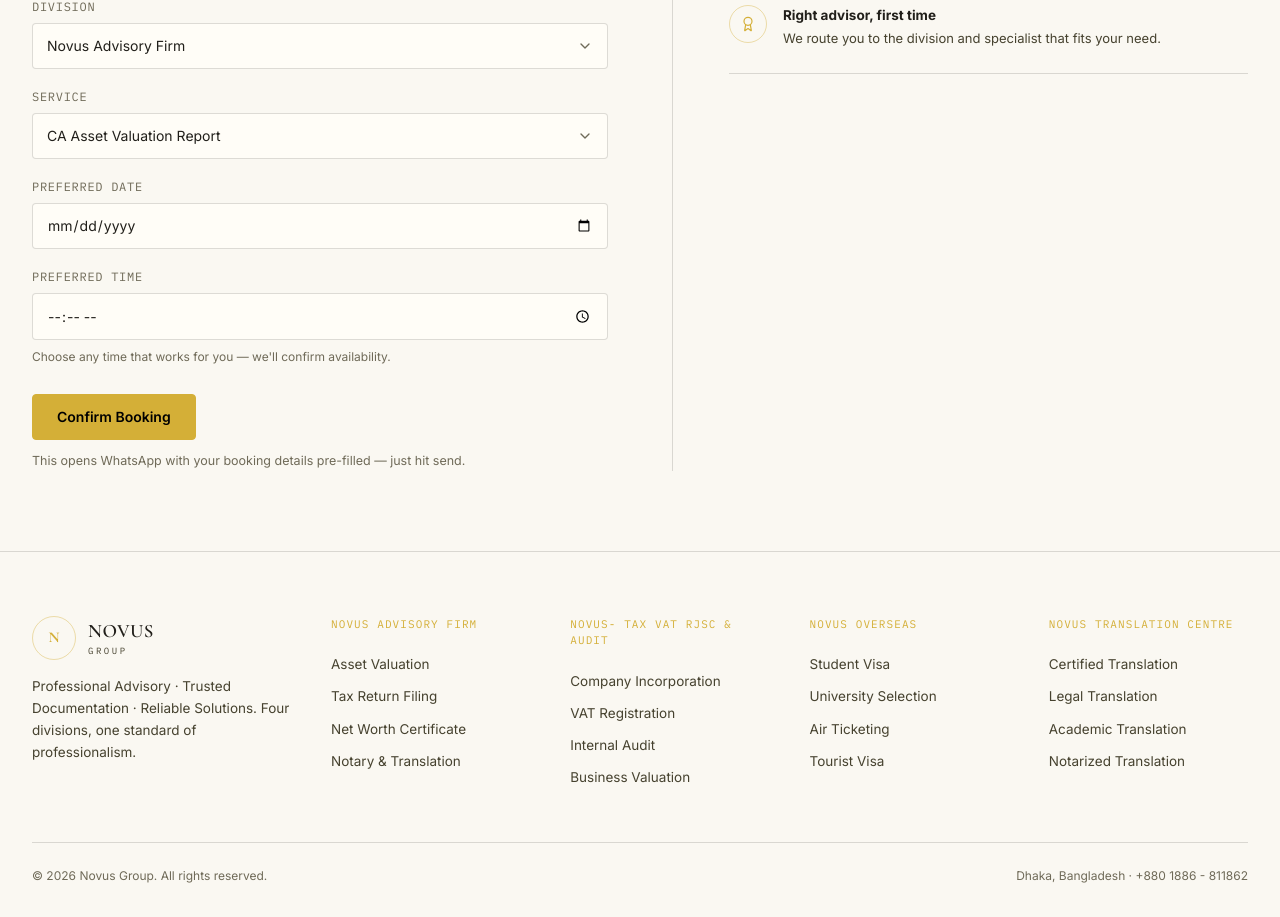
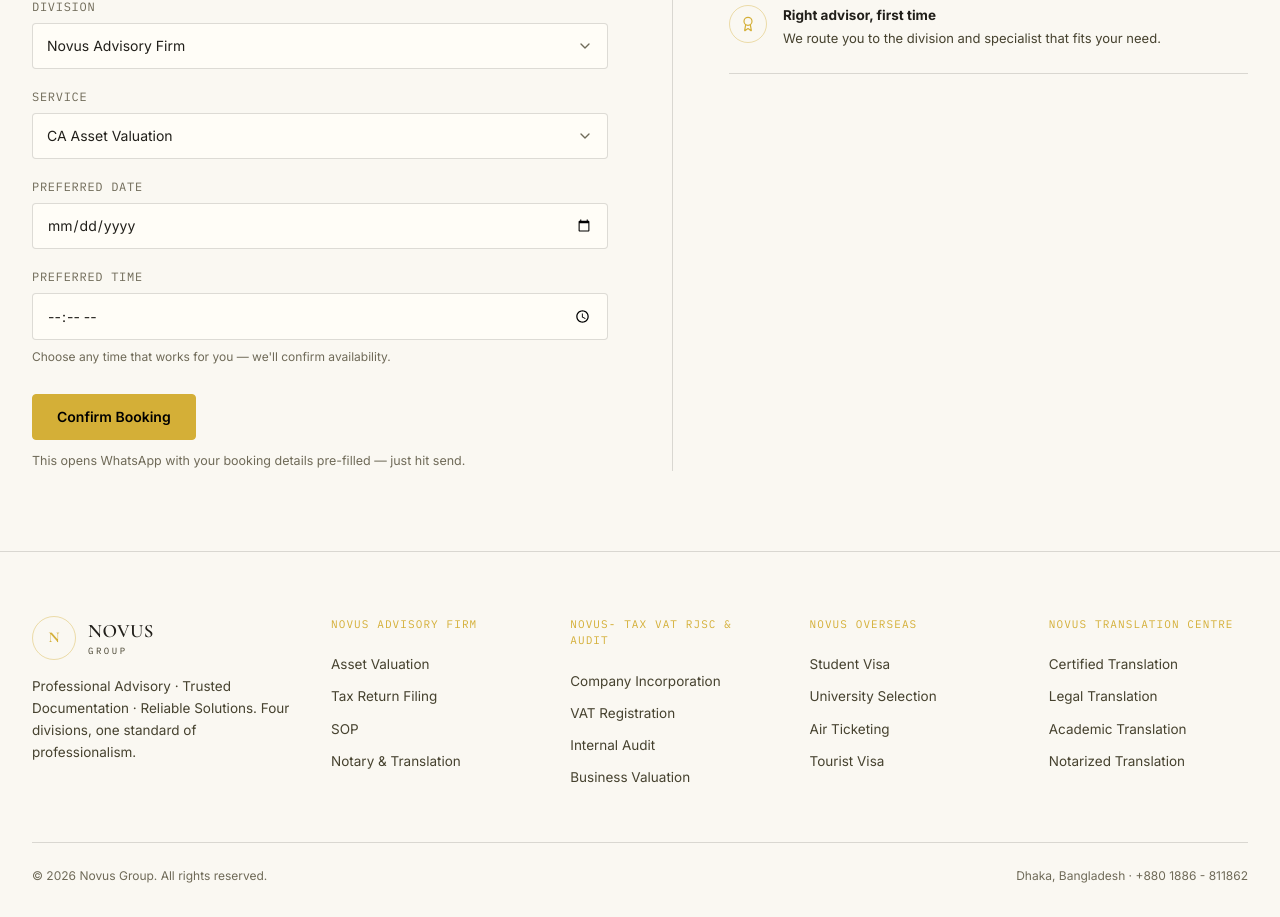
Before and after one commit to mahid76/novus, a React (Vite) app: page /booking in a window 1280 px wide. Shown: the part 600-1517 px from the top of the page. Built offline with nearby package versions, Linux system fonts and the light colour scheme.

Commit message:
Novus Advisory Firm Update

```diff
--- a/src/components/Footer/Footer.jsx
+++ b/src/components/Footer/Footer.jsx
@@ -9,7 +9,7 @@
 		links: [
 			"Asset Valuation",
 			"Tax Return Filing",
-			"Net Worth Certificate",
+			"SOP",
 			"Notary & Translation",
 		],
 	},
--- a/src/data/servicesData.js
+++ b/src/data/servicesData.js
@@ -97,26 +97,26 @@
 			{
 				id: "asset-valuation",
 				icon: "💰",
-				title: "CA Asset Valuation Report",
+				title: "CA Asset Valuation",
 				desc: "Land, building, apartment, vehicle and business asset valuation reports based on applicable principles.",
 			},
 			{
 				id: "tax-return",
 				icon: "🧾",
-				title: "Income Tax Return Filing",
+				title: "Income Tax Return & Certificate",
 				desc: "Individual and business tax return preparation with review of income, assets, liabilities and investments.",
 			},
 			{
 				id: "fund-explanation",
-				icon: "📊",
-				title: "Fund Explanation Report",
-				desc: "Structured reports presenting the source, movement and utilization of funds for official purposes.",
+				icon: "📜",
+				title: "Financial Affidavit",
+				desc: "Sworn financial affidavits presenting income, assets and financial standing for visa, legal or official use.",
 			},
 			{
 				id: "net-worth",
-				icon: "💼",
-				title: "Net Worth Certificate",
-				desc: "Certificates/statements presenting assets, liabilities and resulting net worth of an individual or entity.",
+				icon: "📝",
+				title: "SOP (Statement of Purpose)",
+				desc: "Professionally drafted statements of purpose for visa, admission and immigration applications.",
 			},
 			{
 				id: "business-audit",
@@ -126,26 +126,26 @@
 			},
 			{
 				id: "bank-deposit",
-				icon: "🏦",
-				title: "Bank Deposit Explanation Letter",
-				desc: "Professional explanations for bank deposits, significant credits, savings and transfers.",
+				icon: "✉️",
+				title: "Cover Letter",
+				desc: "Professionally drafted cover letters for visa, admission, employment and official applications.",
 			},
 			{
 				id: "source-of-fund",
 				icon: "💵",
-				title: "Source of Fund Explanation",
+				title: "Source of Fund",
 				desc: "Clear source-of-fund explanations for income, savings, investment, property sale, gift or loan, with evidence.",
 			},
 			{
 				id: "notary",
 				icon: "⚖️",
-				title: "Notary Public Services",
+				title: "Notary Public",
 				desc: "Notarization of documents, declarations, affidavits and agreements for official and legal purposes.",
 			},
 			{
 				id: "translation-doc",
 				icon: "🌐",
-				title: "Translation Services",
+				title: "Translation",
 				desc: "Bangla–English and English–Bangla translation for financial, business, legal and personal documents.",
 			},
 		],
```
